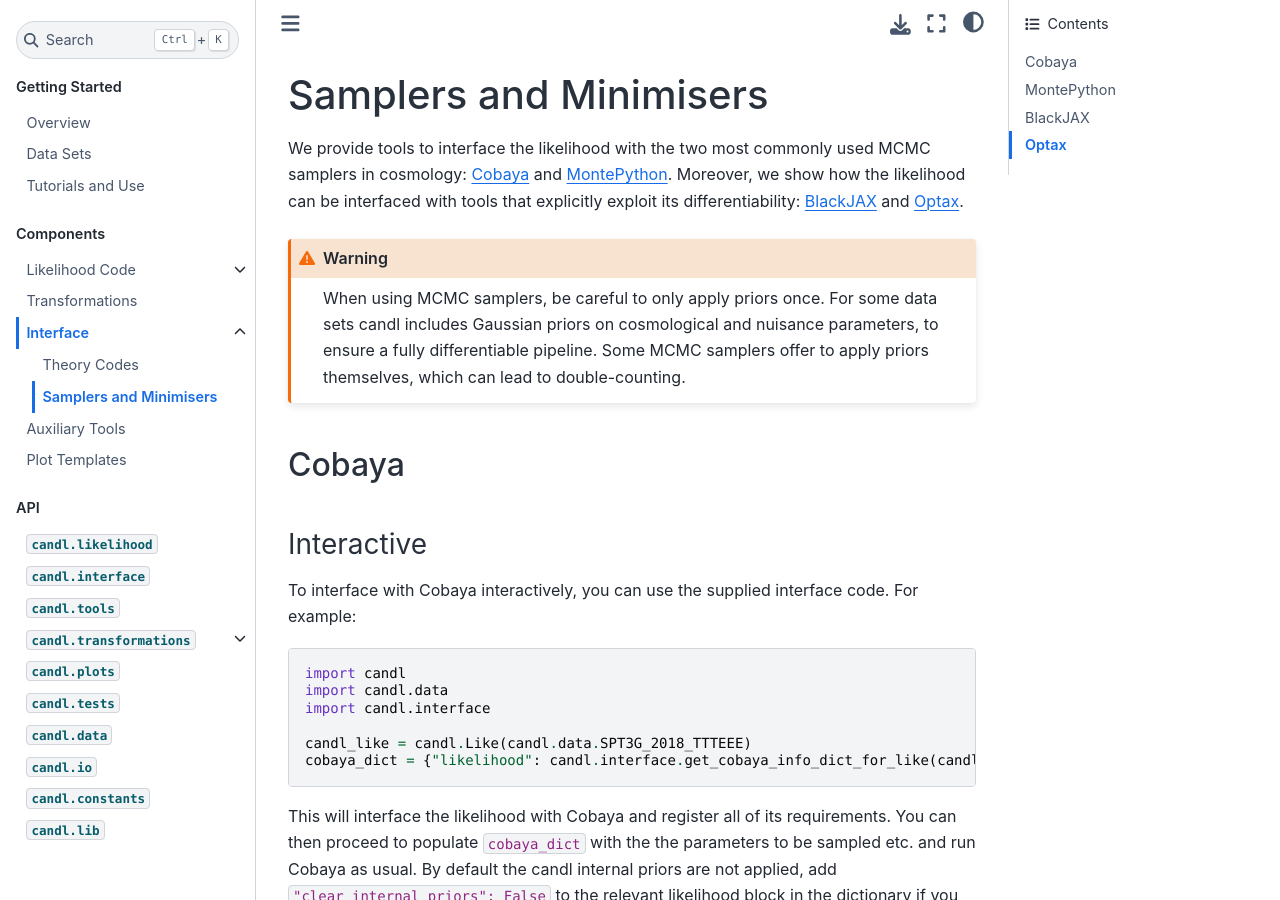
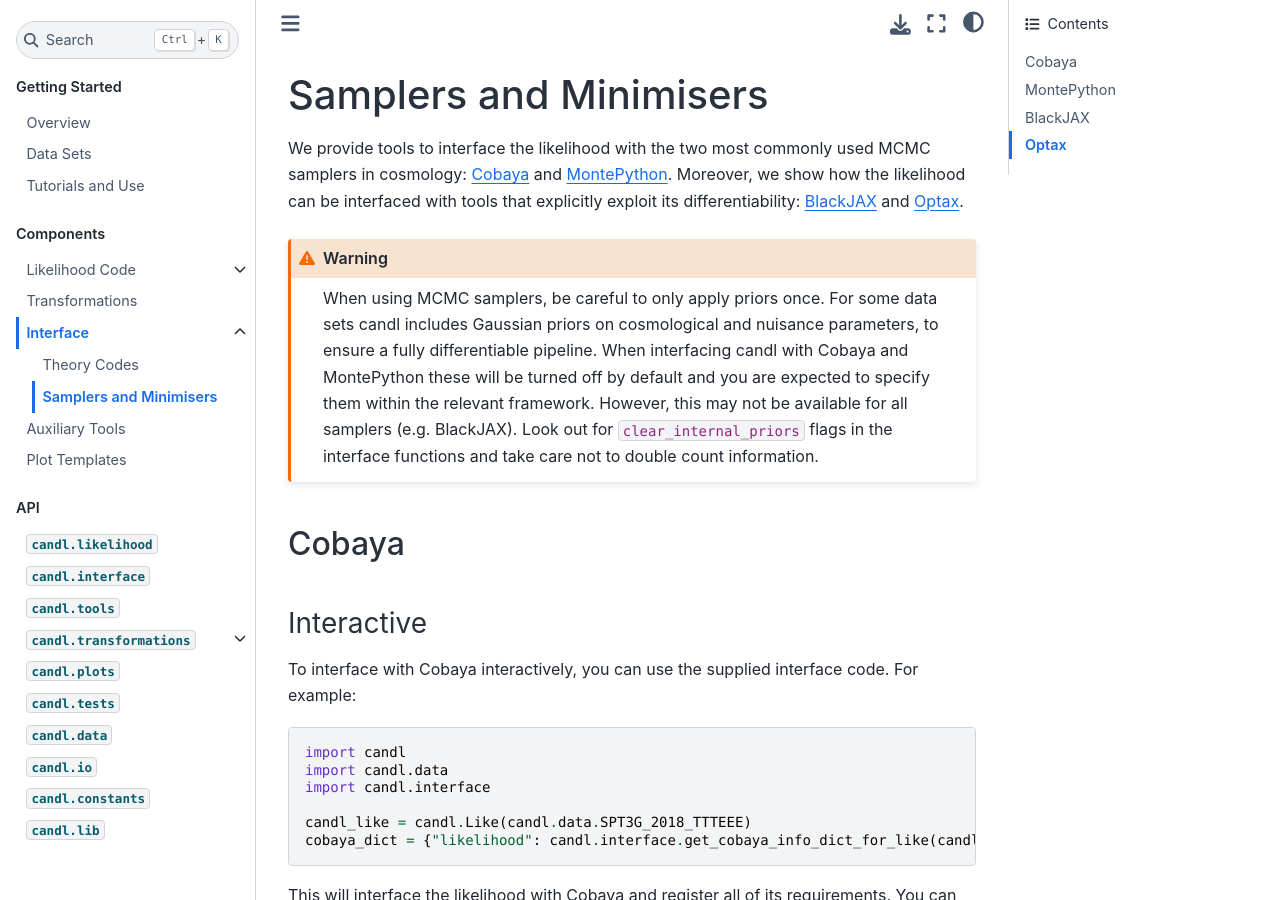
Before and after one commit to Lbalkenhol/candl, a Sphinx documentation site: the page built from docs/interface/interface_sampler.rst, in a window 1280 px wide and 900 px high. Built offline with Sphinx 7.4.7 and the Sphinx Book theme 1.1.4, drawn with Linux system fonts in a browser that asks for light colours.

Commit message:
docs update, more info in traditional notebook

```diff
--- a/docs/interface/interface_sampler.rst
+++ b/docs/interface/interface_sampler.rst
@@ -8,7 +8,9 @@ Moreover, we show how the likelihood can be interfaced with tools that explicitl
 
     When using MCMC samplers, be careful to only apply priors once.
     For some data sets candl includes Gaussian priors on cosmological and nuisance parameters, to ensure a fully differentiable pipeline.
-    Some MCMC samplers offer to apply priors themselves, which can lead to double-counting.
+    When interfacing candl with Cobaya and MontePython these will be turned off by default and you are expected to specify them within the relevant framework.
+    However, this may not be available for all samplers (e.g. BlackJAX).
+    Look out for ``clear_internal_priors`` flags in the interface functions and take care not to double count information.
 
 Cobaya
 -------------------------------------------------
```
Also changed, not shown: 1 other file.
